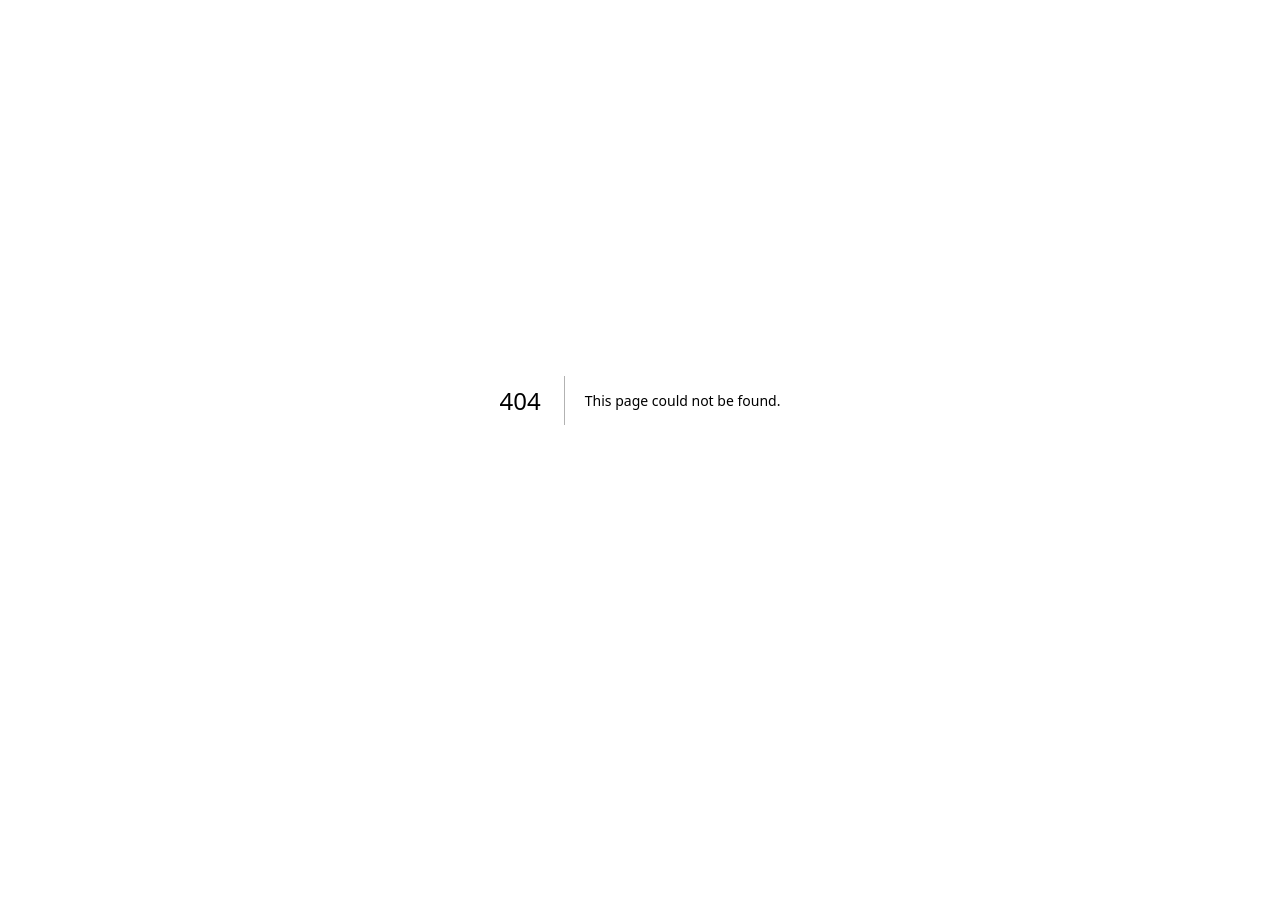
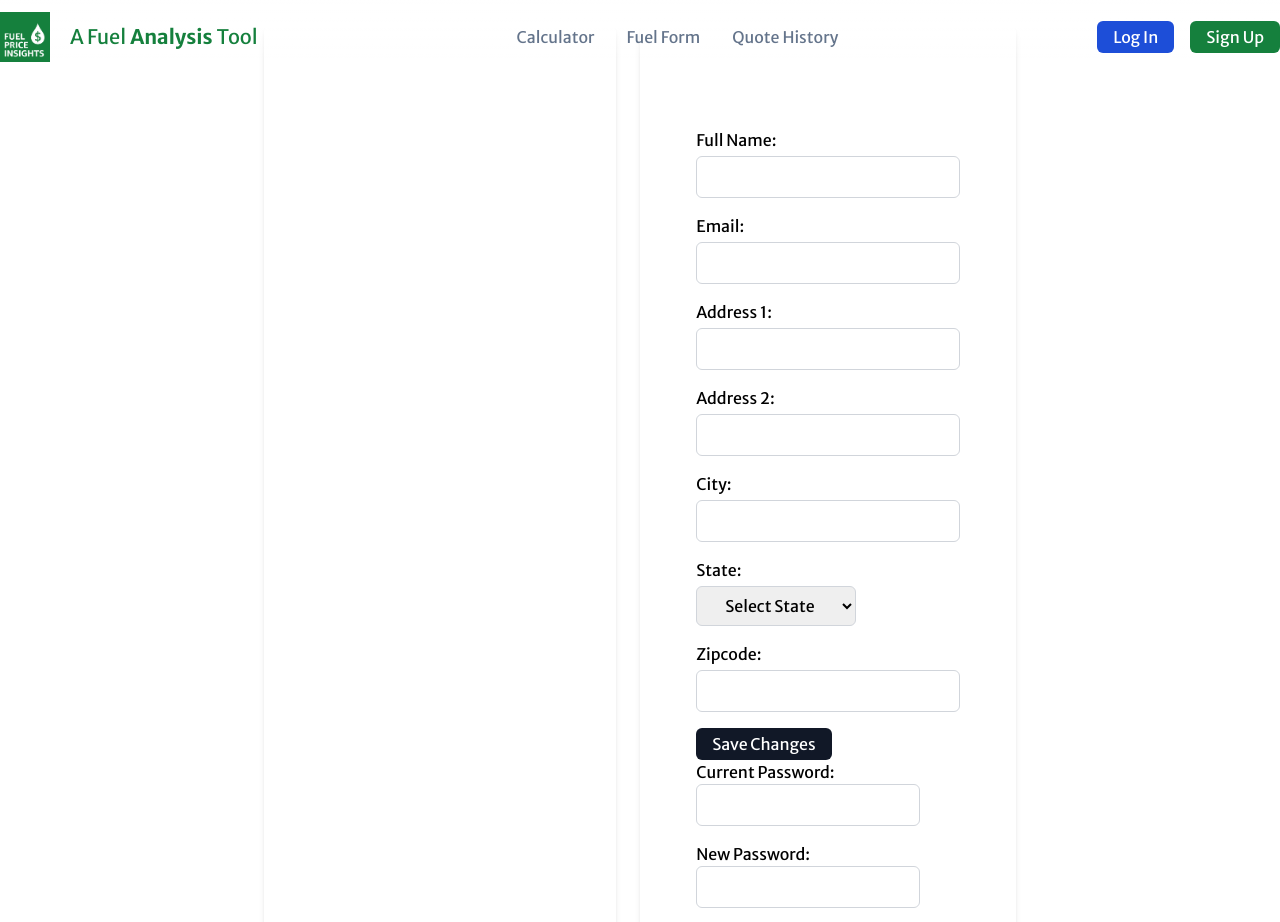
Before and after one commit to caoboyeehaw/fuel-price-insights, a Next.js app: page /edit in a window 1280 px wide. Before the commit this address had no page. Shown: the top 922 px of the page. Before the commit the page ends 800 px from the top, so only its background shows below. Built offline with nearby package versions, Linux system fonts and the light colour scheme.

Commit message:
Create edit.tsx

```diff
--- /dev/null
+++ b/src/pages/edit.tsx
@@ -0,0 +1,157 @@
+import { useState } from 'react';
+import { useForm } from 'react-hook-form';
+import Navbar from '../components/Navbar';
+import { getDatabase } from './api/db'
+
+const RegistrationPage = () => {
+  const { register, handleSubmit, formState: { errors } } = useForm();
+  // const [showModal, setShowModal] = useState(false);
+
+  const onSubmit = async (data) => {
+    console.log(data);
+
+    const response = await fetch('api/registration',{
+      method: 'POST',
+      headers: {
+        'Content-Type': 'application/json',
+      },
+      body: JSON.stringify(data),
+    });
+
+    if (response.ok) {
+      const responseData = await response.json();
+      console.log(responseData)
+    } else {
+      const errorData = await response.json();
+      console.log(errorData);
+    }
+  }
+
+  return (
+    <div className="flex flex-col min-h-screen py-6">
+      <Navbar />
+      <div className="flex items-center justify-center min-h-screen ">
+        <div className="container flex justify-center">
+        <div className="bg-white p-14 rounded-lg shadow-md flex flex-col mr-6">
+            <h2 className="text-2xl font-bold mb-4">Current Information</h2>
+            <p className="mb-2"><strong>Name:</strong> </p>
+            <p className="mb-2"><strong>Email:</strong> </p>
+            <p className="mb-2"><strong>Address 1:</strong> </p>
+            <p className="mb-2"><strong>Address 2:</strong> </p>
+            <p className="mb-2"><strong>City:</strong> </p>
+            <p className="mb-2"><strong>State:</strong> </p>
+            <p className="mb-2"><strong>Zipcode:</strong> </p>
+          </div>
+      <div className="bg-white p-14 rounded-lg shadow-md flex flex-col">
+          <h2 className="text-2xl font-bold mb-4">Edit Profile</h2>
+          <form onSubmit={handleSubmit(onSubmit)}>
+            <div className="mb-4">
+              <label htmlFor="fullName" className="text-black mb-1 flex justify-start">Full Name:</label>
+              <input
+              //i think its not submutting because of the the type, check later, check with login.tsx because it works
+                type="text"
+                id="fullName"
+                {...register('fullName', { required: true, maxLength: 50 })}
+                className="border border-gray-300 rounded-md px-8 py-2 text-black"
+              />
+              {errors.fullName && <p>This field is required</p>}
+            </div>
+            <div className="mb-4">
+              <label htmlFor="email" className="text-black mb-1 flex justify-start">Email:</label>
+              <input
+              //i think its not submutting because of the the type, check later, check with login.tsx because it works
+                type="text"
+                id="email"
+                {...register('email', { required: true, maxLength: 50 })}
+                className="border border-gray-300 rounded-md px-8 py-2 text-black"
+              />
+              {errors.email && <p>This field is required</p>}
+            </div>
+            <div className="mb-4">
+          <label htmlFor="address1" className="text-black mb-1 flex justify-start">Address 1:</label>
+          <input
+            type="text"
+            id="address1"
+            {...register('address1', { required: true, maxLength: 100 })}
+            className="border border-gray-300 rounded-md px-8 py-2 text-black"
+          />
+          {errors.address1 && <p>This field is required</p>}
+        </div>
+        <div className="mb-4">
+          <label htmlFor="address2" className="text-black mb-1 flex justify-start">Address 2:</label>
+          <input
+            type="text"
+            id="address2"
+            {...register('address2', { maxLength: 100 })}
+            className="border border-gray-300 rounded-md px-8 py-2 text-black"
+          />
+        </div>
+        <div className="mb-4">
+          <label htmlFor="city" className="text-black mb-1 flex justify-start">City:</label>
+          <input
+            type="text"
+            id="city"
+            {...register('city', { required: true, maxLength: 100 })}
+            className="border border-gray-300 rounded-md px-8 py-2 text-black"
+          />
+          {errors.city && <p>This field is required</p>}
+        </div>
+        <div className="mb-4">
+          <label htmlFor="state" className="text-black mb-1 flex justify-start">State:</label>
+          <select
+            id="state"
+            {...register('state', { required: true })}
+            className="border border-gray-300 rounded-md px-6 py-2 text-black"
+          >
+            <option value="">Select State</option>
+            <option value="AL">AL</option>
+            <option value="AK">AK</option>
+          </select>
+          {errors.state && <p>This field is required</p>}
+        </div>
+        <div className="mb-4">
+          <label htmlFor="zipcode" className="text-black mb-1 flex justify-start">Zipcode:</label>
+          <input
+            type="text"
+            id="zipcode"
+            {...register('zipcode', { required: true, minLength: 5, maxLength: 9 })}
+            className="border border-gray-300 rounded-md px-8 py-2 text-black"
+          />
+          {errors.zipcode && <p>At least 5 characters required</p>}
+        </div>
+            <button className="text-md flex items-center rounded-md px-4 py-1 bg-gray-900 hover:bg-gray-800 text-white" type="submit">Save Changes</button>
+          </form>
+
+          <form onSubmit={handleSubmit(onSubmit)}>
+          <div className="mb-4">
+              <label className="text-black mb-1">Current Password:</label>
+              <div className="flex">
+                <input
+                  type="password"
+                  {...register('password', { required: true })}
+                  className="border border-gray-300 rounded-md px-3 py-2 text-black"
+                />
+              </div>
+              {errors.password && <p>This field is required</p>}
+            </div>
+            <div className="mb-4">
+              <label className="text-black mb-1">New Password:</label>
+              <div className="flex">
+                <input
+                  type="password"
+                  {...register('password', { required: true })}
+                  className="border border-gray-300 rounded-md px-3 py-2 text-black"
+                />
+              </div>
+              {errors.password && <p>This field is required</p>}
+            </div>
+            <button className="text-md flex items-center rounded-md px-4 py-1 bg-gray-900 hover:bg-gray-800 text-white" type="submit">Change Password</button>
+          </form>
+        </div>
+    </div>
+    </div>
+    </div>
+  );
+};
+
+export default RegistrationPage;
```
